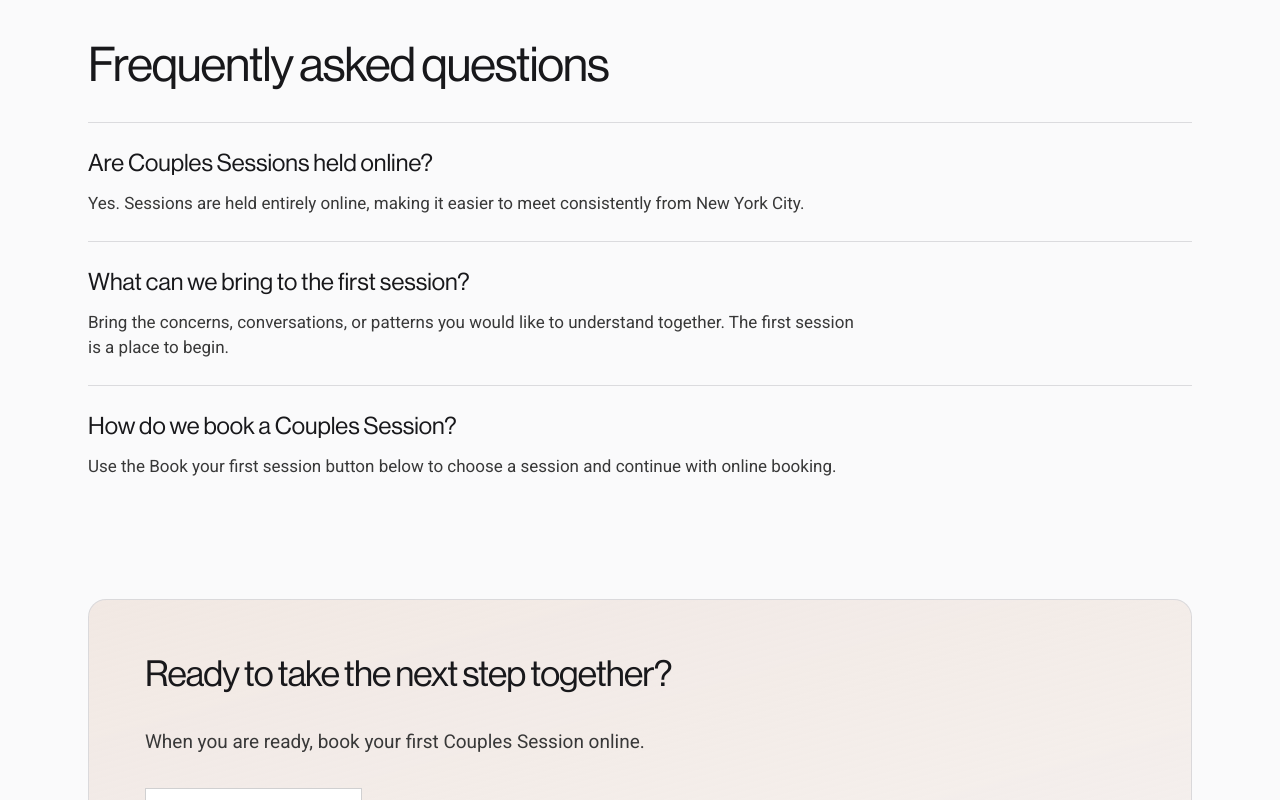
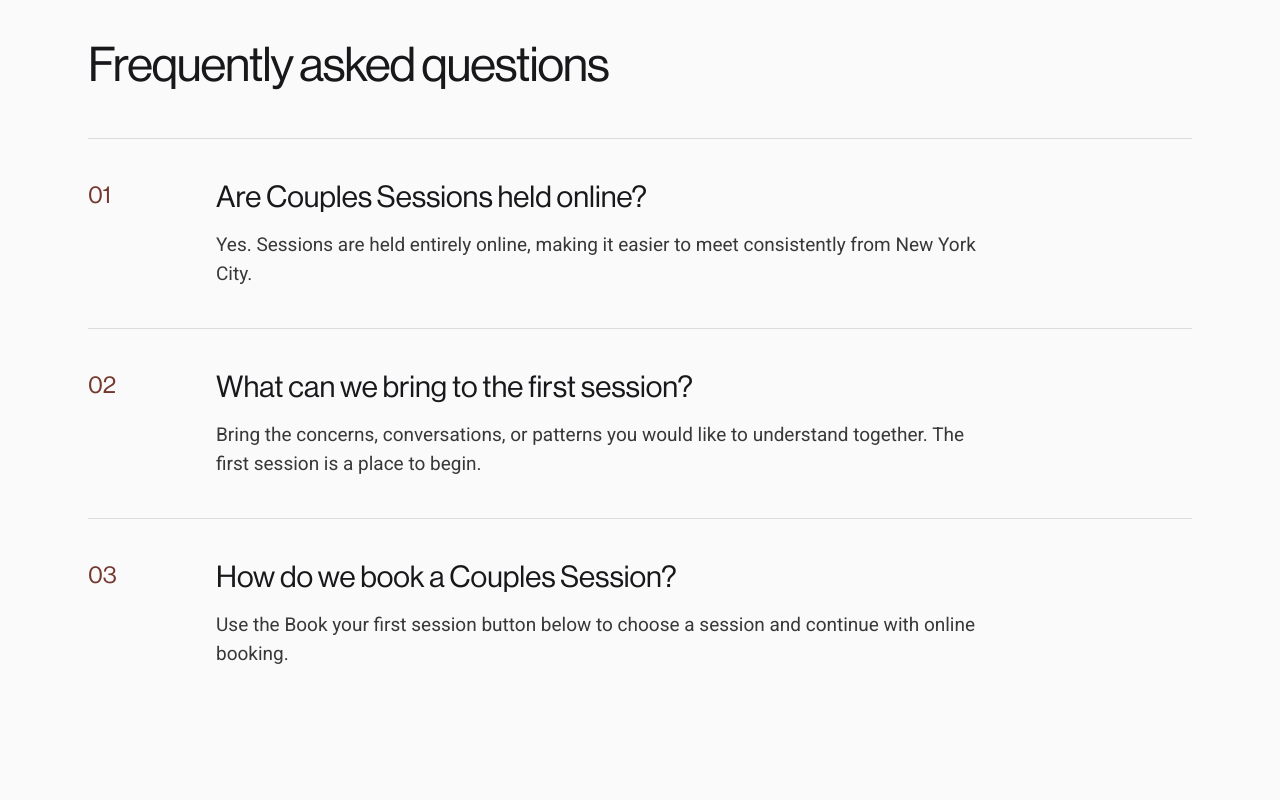
Before and after one commit to martamindacc/Aether, a Next.js app: page /couples-therapy-new-york-city in a window 1280 px wide. Shown: the part 1000-1800 px from the top of the page. Built offline with nearby package versions, Linux system fonts and the light colour scheme.

Commit message:
Match NYC FAQ and CTA to couples page

```diff
--- a/app/couples-therapy-new-york-city/page.tsx
+++ b/app/couples-therapy-new-york-city/page.tsx
@@ -70,30 +70,45 @@ export default function CouplesTherapyNewYorkCityPage() {
           <h2 className="font-[NeueHaasDisplayRoman,Arial,sans-serif] text-4xl font-medium tracking-tight sm:text-5xl">
             Frequently asked questions
           </h2>
-          <div className="mt-8 flex flex-col">
-            <div className="border-t border-zinc-300/80 py-6">
-              <h3 className="font-[NeueHaasDisplayRoman,Arial,sans-serif] text-2xl font-medium">
+          <div className="mt-12 flex flex-col">
+            <div className="flex flex-col gap-4 border-t border-zinc-300/80 py-10 sm:flex-row sm:items-start sm:gap-12">
+              <span className="font-[NeueHaasDisplayRoman,Arial,sans-serif] text-2xl font-medium text-[#74382f] sm:w-20 sm:shrink-0">
+                01
+              </span>
+              <div>
+                <h3 className="font-[NeueHaasDisplayRoman,Arial,sans-serif] text-2xl font-medium sm:text-3xl">
                   Are Couples Sessions held online?
                 </h3>
-              <p className="mt-3 max-w-3xl font-[Roboto,Arial,sans-serif] text-[17px] leading-[1.5] text-[#383838]">
+                <p className="mt-4 max-w-3xl font-[Roboto,Arial,sans-serif] text-[19px] leading-[1.5] text-[#383838]">
                   Yes. Sessions are held entirely online, making it easier to meet consistently from New York City.
                 </p>
               </div>
-            <div className="border-t border-zinc-300/80 py-6">
-              <h3 className="font-[NeueHaasDisplayRoman,Arial,sans-serif] text-2xl font-medium">
+            </div>
+            <div className="flex flex-col gap-4 border-t border-zinc-300/80 py-10 sm:flex-row sm:items-start sm:gap-12">
+              <span className="font-[NeueHaasDisplayRoman,Arial,sans-serif] text-2xl font-medium text-[#74382f] sm:w-20 sm:shrink-0">
+                02
+              </span>
+              <div>
+                <h3 className="font-[NeueHaasDisplayRoman,Arial,sans-serif] text-2xl font-medium sm:text-3xl">
                   What can we bring to the first session?
                 </h3>
-              <p className="mt-3 max-w-3xl font-[Roboto,Arial,sans-serif] text-[17px] leading-[1.5] text-[#383838]">
+                <p className="mt-4 max-w-3xl font-[Roboto,Arial,sans-serif] text-[19px] leading-[1.5] text-[#383838]">
                   Bring the concerns, conversations, or patterns you would like to understand together. The first session is a place to begin.
                 </p>
               </div>
-            <div className="border-t border-zinc-300/80 py-6">
-              <h3 className="font-[NeueHaasDisplayRoman,Arial,sans-serif] text-2xl font-medium">
+            </div>
+            <div className="flex flex-col gap-4 border-t border-zinc-300/80 py-10 sm:flex-row sm:items-start sm:gap-12">
+              <span className="font-[NeueHaasDisplayRoman,Arial,sans-serif] text-2xl font-medium text-[#74382f] sm:w-20 sm:shrink-0">
+                03
+              </span>
+              <div>
+                <h3 className="font-[NeueHaasDisplayRoman,Arial,sans-serif] text-2xl font-medium sm:text-3xl">
                   How do we book a Couples Session?
                 </h3>
-              <p className="mt-3 max-w-3xl font-[Roboto,Arial,sans-serif] text-[17px] leading-[1.5] text-[#383838]">
+                <p className="mt-4 max-w-3xl font-[Roboto,Arial,sans-serif] text-[19px] leading-[1.5] text-[#383838]">
                   Use the Book your first session button below to choose a session and continue with online booking.
                 </p>
+              </div>
             </div>
           </div>
         </div>
@@ -103,7 +118,7 @@ export default function CouplesTherapyNewYorkCityPage() {
               Ready to take the next step together?
           </h2>
           <p className="max-w-2xl font-[Roboto,Arial,sans-serif] text-[19px] leading-[1.5] text-[#383838]">
-            When you are ready, book your first Couples Session online.
+            Start with a joint discovery conversation to see if this is the right fit for you both — no pressure, no commitment beyond that first hour.
           </p>
           <button
             onClick={() => setIsBookingOpen(true)}
```
Lines whose indentation alone changed are shown as unchanged.
